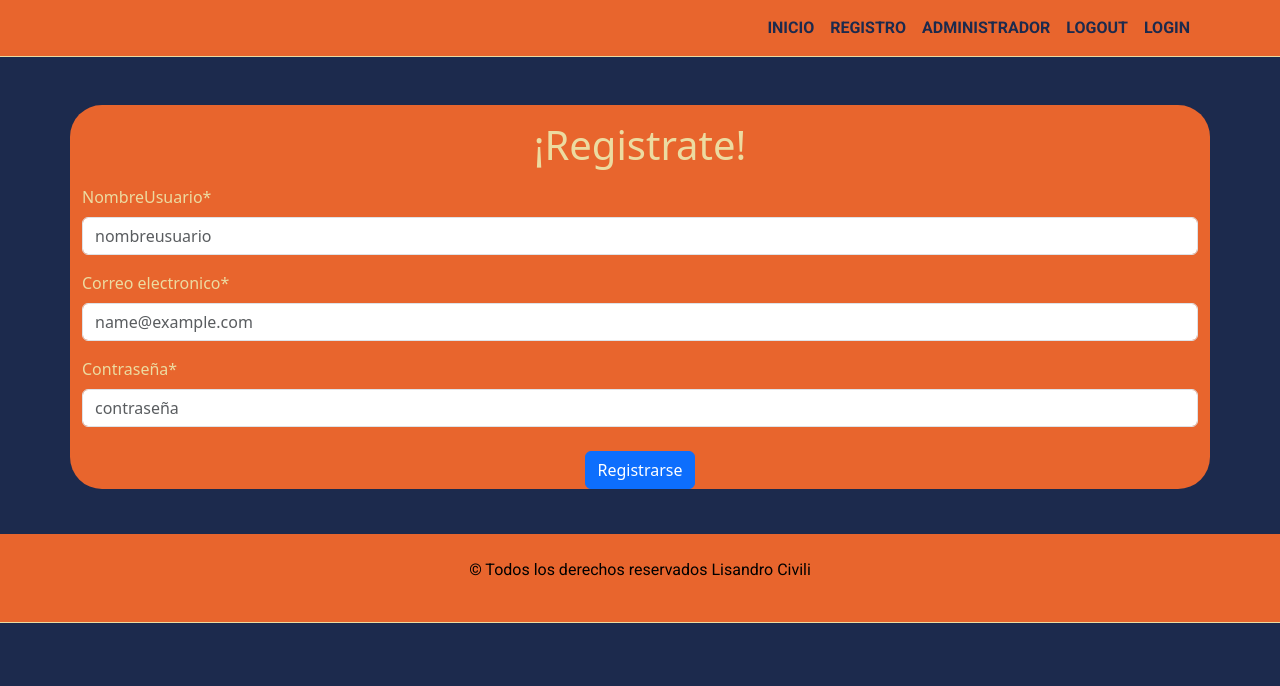
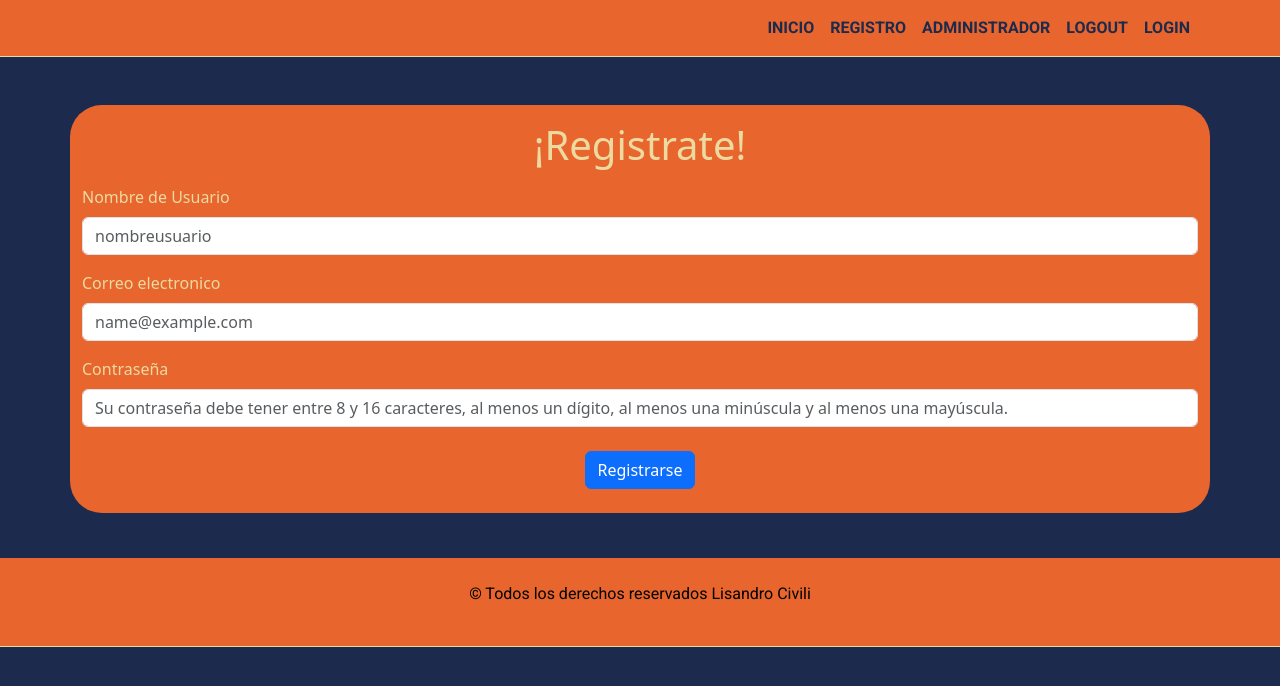
Before and after one commit to lisandroCivili/Team2-Front, a React (Vite) app: page /registro in a window 1280 px wide. Shown: the top 686 px of the page. Built offline with nearby package versions, Linux system fonts and the light colour scheme; no server answers; a web font is replaced by a local one.

Commit message:
logica de login creada y funcionando

```diff
--- a/db.json
+++ b/db.json
@@ -28,11 +28,97 @@
   "usuarios": [
     {
       "id": "da26",
-      "nombreUsuario": "JuaN",
+      "nombreUsuario": "Juan",
       "email": "juan@rollingcode.com",
-      "contraseña": "$2b$10$3z90qofjSOaJ56JIoPOuKuSH35EpVijdHlWJOMZuxH527BT1siENG",
+      "contraseña": "Juancito123",
       "rol": "Admin"
+    },
+    {
+      "id": "3ff4",
+      "nombreUsuario": "pablolsardi",
+      "email": "lopezsardip@gmail.com",
+      "contraseña": "Pablo123",
+      "rol": "Usuario"
+    },
+    {
+      "id": "76d2",
+      "email": "lopezsardip@gmail.com",
+      "contraseña": "Paglo123"
+    },
+    {
+      "id": "4b5b",
+      "email": "lopezsardip@gmail.com",
+      "contraseña": "Paglo123"
+    },
+    {
+      "id": "46cb",
+      "email": "lopezsardip@gmail.com",
+      "contraseña": "Paglo123"
+    },
+    {
+      "id": "c9df",
+      "email": "lopezsardip@gmail.com",
+      "contraseña": "Pablo123"
+    },
+    {
+      "id": "b31f",
+      "email": "lopezsardip@gmail.com",
+      "contraseña": "Pablo123"
+    },
+    {
+      "id": "ca7a",
+      "email": "lopezsardip@gmail.com",
+      "contraseña": "Pablo123"
+    },
+    {
+      "id": "2810",
+      "email": "lopezsardip@gmail.com",
+      "contraseña": "Pablo123"
+    },
+    {
+      "id": "b3d6",
+      "email": "lopezsardip@gmail.com",
+      "contraseña": "Pablo123"
+    },
+    {
+      "id": "1632",
+      "email": "lopezsardip@gmail.com",
+      "contraseña": "Pablo123"
+    },
+    {
+      "id": "10f1",
+      "email": "lopezsardip@gmail.com",
+      "contraseña": "Pablo123"
+    },
+    {
+      "id": "a2b4",
+      "email": "lopezsardip@gmail.com",
+      "contraseña": "Pablo123"
+    },
+    {
+      "id": "69f7",
+      "email": "lopezsardip@gmail.com",
+      "contraseña": "Pablo1223"
+    },
+    {
+      "id": "332d",
+      "email": "lopezsardip@gmail.com",
+      "contraseña": "Pablo123"
+    },
+    {
+      "id": "c0cc",
+      "email": "juan@rollingcode.com",
+      "contraseña": "Juancito123"
+    },
+    {
+      "id": "bf84",
+      "email": "juan@rollingcode.com",
+      "contraseña": "Juancito123"
+    },
+    {
+      "id": "af5d",
+      "email": "juan@rollingcode.com",
+      "contraseña": "Juancito123"
     }
-
   ]
 }
--- a/package.json
+++ b/package.json
@@ -19,6 +19,7 @@
     "react-dom": "^18.2.0",
     "react-hook-form": "^7.51.2",
     "react-router-dom": "^6.22.3",
+    "sweetalert": "^2.1.2",
     "sweetalert2": "^11.10.7"
   },
   "devDependencies": {
--- a/src/components/pages/usuarios/Login.jsx
+++ b/src/components/pages/usuarios/Login.jsx
@@ -1,32 +1,107 @@
-import { useState } from 'react';
-import { Container } from "react-bootstrap";
+import { useState } from "react";
+import { Container, Form, Button } from "react-bootstrap";
 import "../../../../styles/login.css";
 import "bootstrap/dist/css/bootstrap.min.css";
 import imgfondo from "../../../assets/pexels-valeria-boltneva-1639557.jpg";
+import { useForm } from "react-hook-form";
+import { loguear } from "../../../helpers/queries.js";
+import Swal from 'sweetalert2';
+import { useNavigate } from "react-router-dom";
+
 
 const Login = () => {
+    const navegacion = useNavigate()
+    const {
+        register,
+        handleSubmit,
+        formState: { errors },
+        reset,
+    } = useForm();
+
+    const onSubmit = (usuario) => {
+        loguear(usuario).then((respuesta) => {
+            const usuario = {
+                rol: respuesta.rol,
+                nombreUsuario: respuesta.nombreUsuario,
+            }
+            if (respuesta) {
+                sessionStorage.setItem("usuario", JSON.stringify(usuario));
+                Swal.fire(
+                    "Bienvenido",
+                    `Iniciaste sesión correctamente.`,
+                    "success"
+                );
+                if(respuesta.rol === "Admin"){
+                    navegacion("/administrador");
+                }else{
+                    navegacion("/");
+                }
+            } else {
+                Swal.fire("Error", "Email o contraseña incorrecto ", "error");
+            }
+        });
+    };
 
   return (
-    <Container className='cardLogin mx-auto p-0 row rounded-5 mt-5'>
-        <div className='col-12 col-lg-6 h-100 p-0'>
-            <img className='imgHamburguesa img-fluid object-fit-cover h-100 ' src={imgfondo} alt="hamburguesa"/>
-        </div>
-        <div className='col-12 col-lg-6 mt-5'>
-            <h1 className='text-center mb-5'>Login</h1>
-            <form className='w-75 mx-auto' action="">
-                <div className="mb-3">
-                    <label htmlFor="inputEmail" className="form-label">E-mail</label>
-                    <input type="email" className='form-control' id='inputEmail' required maxLength={100} minLength={5}/>
-                </div>
-                <div className="mb-3">
-                    <label htmlFor="inputPassword" className="form-label">Contraseña</label>
-                    <input type="password" className='form-control' id='inputPassword' required maxLength={100} minLength={8}/>
-                </div>
-                <button type='submit' className='btn btn-primary mx-auto mb-4'>Acceder</button>
-            </form>
-
-        </div>
-
+    <Container className="cardLogin mx-auto p-0 row rounded-5 mt-5">
+      <div className="col-12 col-lg-6 h-100 p-0">
+        <img
+          className="imgHamburguesa img-fluid object-fit-cover h-100 "
+          src={imgfondo}
+          alt="hamburguesa"
+        />
+      </div>
+      <div className="col-12 col-lg-6 mt-5">
+        <h1 className="text-center mb-5">Login</h1>
+        <Form onSubmit={handleSubmit(onSubmit)}>
+          <Form.Group className="mb-3">
+            <Form.Label>Correo electronico</Form.Label>
+            <Form.Control
+              type="email"
+              placeholder="Ingrese un email"
+              maxLength={200}
+              {...register("email", {
+                required: "El email es un dato obligatorio",
+                pattern: {
+                  value:
+                    /^[a-z0-9!#$%&'*+/=?^_`{|}~-]+(?:\.[a-z0-9!#$%&'*+/=?^_`{|}~-]+)*@(?:[a-z0-9](?:[a-z0-9-]*[a-z0-9])?\.)+[a-z0-9](?:[a-z0-9-]*[a-z0-9])?$/,
+                  message:
+                    "El email debe cumplir con el formato mail@dominio.com",
+                },
+              })}
+            />
+            <Form.Text className="text-danger">
+              {errors.email?.message}
+            </Form.Text>
+          </Form.Group>
+          <Form.Group className="mb-3">
+            <Form.Label>Contraseña</Form.Label>
+            <Form.Control
+              type="password"
+              placeholder="Contraseña"
+              maxLength={75}
+              {...register("contraseña", {
+                required: "La contraseña es un dato obligatorio",
+                pattern: {
+                  value: /^(?=\w*\d)(?=\w*[A-Z])(?=\w*[a-z])\S{8,16}$/,
+                  message:
+                    "Su contraseña debe tener entre 8 y 16 caracteres, al menos un dígito, al menos una minúscula y al menos una mayúscula.",
+                },
+              })}
+            />
+            <Form.Text className="text-danger">
+              {errors.contraseña?.message}
+            </Form.Text>
+          </Form.Group>
+          <Button
+            variant="primary"
+            className="my-4 d-block m-auto"
+            type="submit"
+          >
+            Iniciar Sesion
+          </Button>
+        </Form>
+      </div>
     </Container>
   );
 };
--- a/src/components/pages/usuarios/Registro.jsx
+++ b/src/components/pages/usuarios/Registro.jsx
@@ -4,6 +4,7 @@ import "../../../../styles/registro.css";
 import "bootstrap/dist/css/bootstrap.min.css";
 import { useForm } from "react-hook-form";
 import { registrar } from "../../../helpers/queries.js";
+import Swal from 'sweetalert2';
 
 
 const Registro = () => {
@@ -19,20 +20,21 @@ const Registro = () => {
         usuario.rol = "Usuario";
         registrar(usuario).then((respuesta) => {
             const usuarioObj = {
-                perfil: "Usuario",
+                email: usuario.email,
+                rol: "Usuario",
                 nombreUsuario: usuario.nombreUsuario,
+                contraseña: usuario.contraseña,
             };
-            if (respuesta && respuesta.mensaje === "usuario creado") {
+            if (respuesta) {
                 sessionStorage.setItem("usuario", JSON.stringify(usuarioObj));
-                // Swal.fire("Fantastico", `su usuario quedo registrado exitosamente`, "success");
-                // setEstaLogueado(true);
+                Swal.fire("Fantastico", `su usuario quedo registrado exitosamente`, "success");
                 reset();
-                // navegacion("/");
-                // registerhandleClose();
+                navegacion("/");
+
             } else if (respuesta === null) {
-                // Swal.fire("Error", "Este usuario o correo ya existe", "error");
+                Swal.fire("Error", "Este usuario o correo ya existe", "error");
             } else {
-                // Swal.fire("Error", "No se pudo registrar su usuario exitosamente ", "error");
+                Swal.fire("Error", "No se pudo registrar su usuario exitosamente ", "error");
             }
         });
     };
@@ -40,30 +42,9 @@ const Registro = () => {
     return (
         <Container className='cardRegistro mx-auto p-0 row rounded-5 mt-5'>
             <h1 className='text-center my-3'>¡Registrate!</h1>
-        {/* <form className='w-75 mx-auto' action="">
-            <div className='row'>
-                <div className="mb-3 col-12 col-lg-6">
-                    <label htmlFor="inputName" className="form-label">Nombre y apellido</label>
-                    <input type="title" className='form-control' id='inputName' required maxLength={50} minLength={3}/>
-                </div>
-                <div className="mb-3 col-12 col-lg-6">
-                    <label htmlFor="inputEmail" className="form-label">E-mail</label>
-                    <input type="email" className='form-control' id='inputEmail' required maxLength={100} minLength={5}/>
-                </div>
-                <div className="mb-3 col-12 col-lg-6">
-                    <label htmlFor="inputPassword" className="form-label">Contraseña</label>
-                    <input type="password" className='form-control' id='inputPassword' required maxLength={100} minLength={8}/>
-                </div>
-                <div className="mb-3 col-12 col-lg-6">
-                    <label htmlFor="inputRptPassword" className="form-label">Repetir contraseña</label>
-                    <input type="password" className='form-control' id='inputRptPassword' required maxLength={100} minLength={8}/>
-                </div>
-            </div>
-            <button action='' type='submit' className='btn btn-primary mb-4'>Registrarme</button>
-        </form> */}
             <Form onSubmit={handleSubmit(onSubmit)}>
                 <Form.Group className="mb-3">
-                            <Form.Label>NombreUsuario*</Form.Label>
+                    <Form.Label>Nombre de Usuario</Form.Label>
                     <Form.Control
                         type="text"
                         placeholder="nombreusuario"
@@ -85,7 +66,7 @@ const Registro = () => {
                     </Form.Text>
                 </Form.Group>
                 <Form.Group className="mb-3">
-                            <Form.Label>Correo electronico*</Form.Label>
+                    <Form.Label>Correo electronico</Form.Label>
                     <Form.Control
                         type="email"
                         placeholder="name@example.com"
@@ -101,10 +82,10 @@ const Registro = () => {
                     <Form.Text className="text-danger">{errors.email?.message}</Form.Text>
                 </Form.Group>
                 <Form.Group className="mb-3">
-                            <Form.Label>Contraseña*</Form.Label>
+                    <Form.Label>Contraseña</Form.Label>
                     <Form.Control
                         type="password"
-                                placeholder="contraseña"
+                        placeholder="Su contraseña debe tener entre 8 y 16 caracteres, al menos un dígito, al menos una minúscula y al menos una mayúscula."
                         {...register("contraseña", {
                             required: "La contraseña es un dato obligatorio",
                             pattern: {
@@ -118,13 +99,10 @@ const Registro = () => {
                         {errors.contraseña?.message}
                     </Form.Text>
                 </Form.Group>
-                        <Button variant="primary" type="submit" className="mt-4 d-block m-auto">
+                <Button variant="primary" type="submit" className="my-4 d-block m-auto">
                     Registrarse
                 </Button>
             </Form>
-
-
-
         </Container>
     );
 };
```
Also changed, not shown: src/helpers/queries.js (+21 -1 lines), 1 other file (tests, documents, lock files or other folders). Lines whose indentation alone changed are shown as unchanged.
